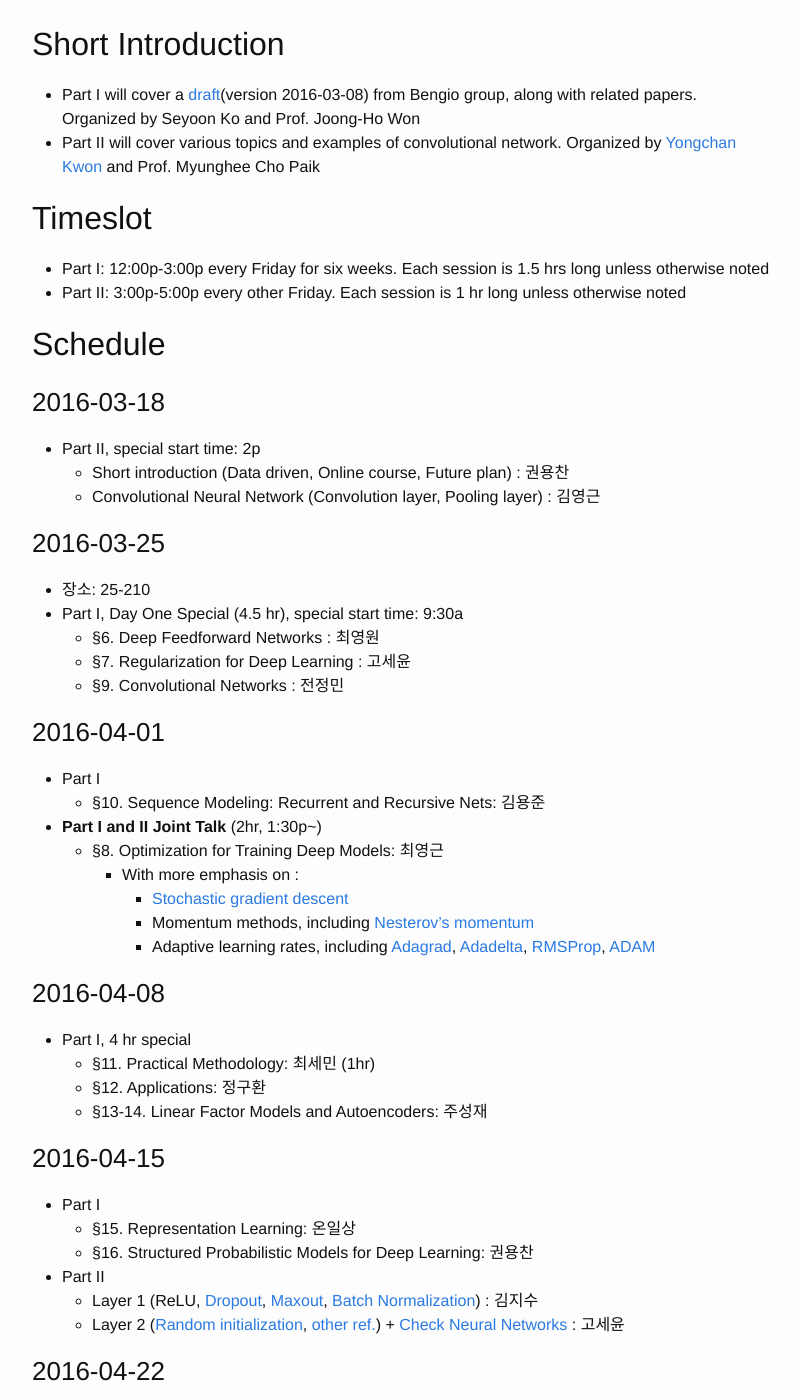
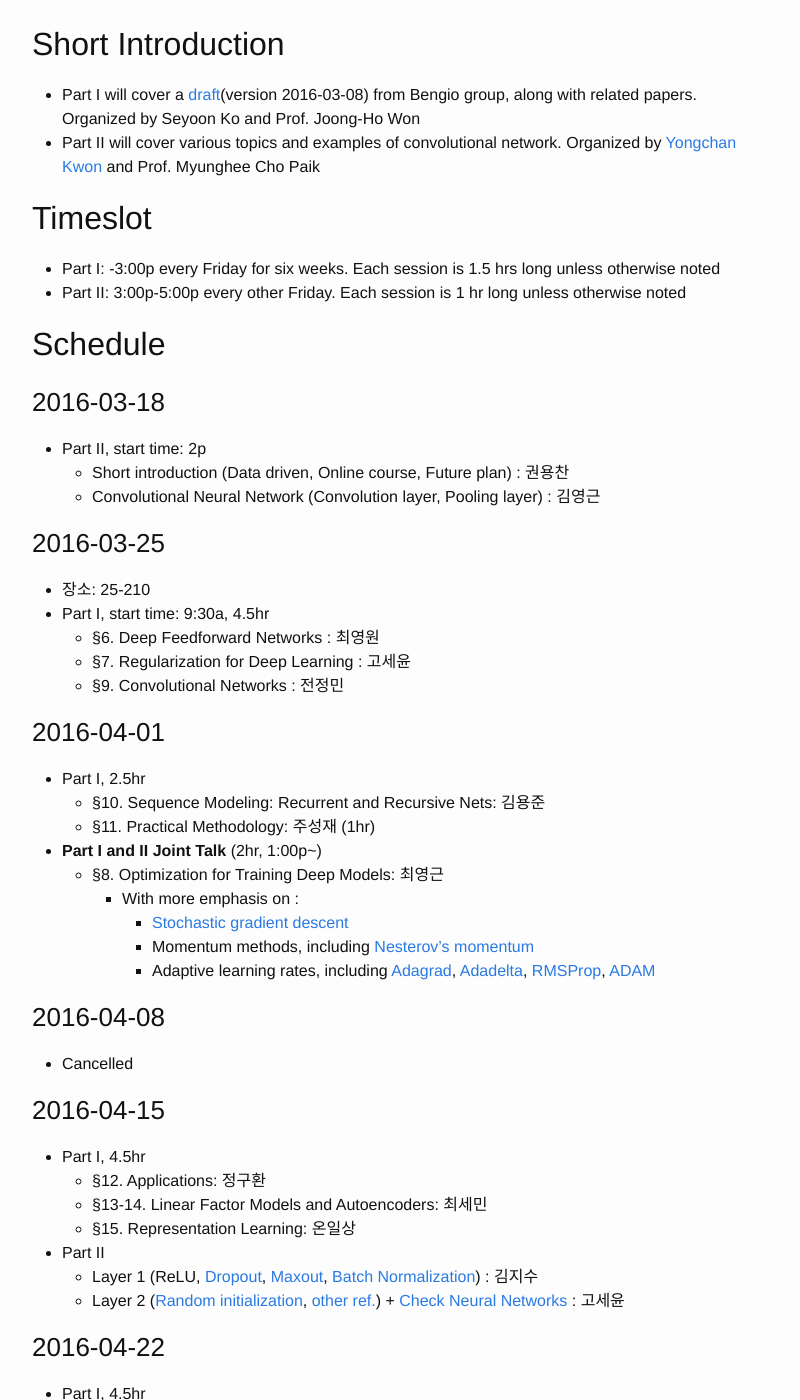
Before and after one commit to snu-stat/dl-seminar, a Jekyll site: the page built from _posts/2016-03-16-schedule.md, in a window 1280 px wide and 1400 px high, scrolled down 292 px. Shown: the whole window, without its empty margins (238-1038 px from the left). Built offline with Jekyll 4.4.1, drawn with Linux system fonts in a browser that asks for light colours; some of the changed text lies outside the part shown.

Commit message:
Update 2016-03-16-schedule.md

```diff
--- a/_posts/2016-03-16-schedule.md
+++ b/_posts/2016-03-16-schedule.md
@@ -11,7 +11,7 @@ categories: schedule
 
 ## Timeslot
 
-* Part I: 12:00p-3:00p every Friday for six weeks. Each session is 1.5 hrs long unless otherwise noted
+* Part I: -3:00p every Friday for six weeks. Each session is 1.5 hrs long unless otherwise noted
 * Part II: 3:00p-5:00p every other Friday. Each session is 1 hr long unless otherwise noted
 
 
@@ -19,22 +19,23 @@ categories: schedule
 
 ### 2016-03-18
 
-* Part II, special start time: 2p
+* Part II, start time: 2p
     - Short introduction (Data driven, Online course, Future plan) : 권용찬
     - Convolutional Neural Network (Convolution layer, Pooling layer) : 김영근
 
 ### 2016-03-25
 * 장소: 25-210
-* Part I, Day One Special (4.5 hr), special start time: 9:30a
+* Part I, start time: 9:30a, 4.5hr
     * §6. Deep Feedforward Networks : 최영원
     * §7. Regularization for Deep Learning : 고세윤
     * §9. Convolutional Networks : 전정민
 
 ### 2016-04-01
 
-* Part I
+* Part I, 2.5hr
     * §10. Sequence Modeling: Recurrent and Recursive Nets: 김용준
-* __Part I and II Joint Talk__ (2hr, 1:30p~)
+    * §11. Practical Methodology: 주성재 (1hr)
+* __Part I and II Joint Talk__ (2hr, 1:00p~)
     * §8. Optimization for Training Deep Models: 최영근
         * With more emphasis on :
             * [Stochastic gradient descent](https://github.com/cs231n/cs231n.github.io/blob/master/neural-networks-3.md#sgd)
@@ -43,27 +44,26 @@ categories: schedule
 
 ### 2016-04-08
 
-* Part I, 4 hr special
-    * §11. Practical Methodology: 최세민 (1hr)
-    * §12. Applications: 정구환
-    * §13-14. Linear Factor Models and Autoencoders: 주성재
+* Cancelled
 
 ### 2016-04-15
 
-* Part I
+* Part I, 4.5hr
+    * §12. Applications: 정구환
+    * §13-14. Linear Factor Models and Autoencoders: 최세민
     * §15. Representation Learning: 온일상
-    * §16. Structured Probabilistic Models for Deep Learning: 권용찬
 * Part II
     - Layer 1 (ReLU, [Dropout](https://www.cs.toronto.edu/~hinton/absps/JMLRdropout.pdf), [Maxout](http://jmlr.csail.mit.edu/proceedings/papers/v28/goodfellow13.pdf), [Batch Normalization](http://arxiv.org/abs/1502.03167)) : 김지수
     - Layer 2 ([Random initialization](http://jmlr.org/proceedings/papers/v9/glorot10a/glorot10a.pdf), [other ref.](http://arxiv.org/abs/1502.01852)) + [Check Neural Networks](https://github.com/cs231n/cs231n.github.io/blob/master/neural-networks-3.md#baby) : 고세윤
 
 ### 2016-04-22
-* Part I
+* Part I, 4.5hr
+    * §16. Structured Probabilistic Models for Deep Learning: 권용찬
     * §17. Monte Carlo Methods: 우일상 (1hr)
     * §18-19. Confronting the Partition Function and Approximate Inference: 김동하 (2hr)
 
 ### 2016-04-29
-* Part I
+* Part I, 3hr
     * §20. Deep Generative Models (Part 1): Boltzmann Machines: 김보영
     * §20. Deep Generative Models (Part 2): More Generative Models: 백규승
 * Part II
```
